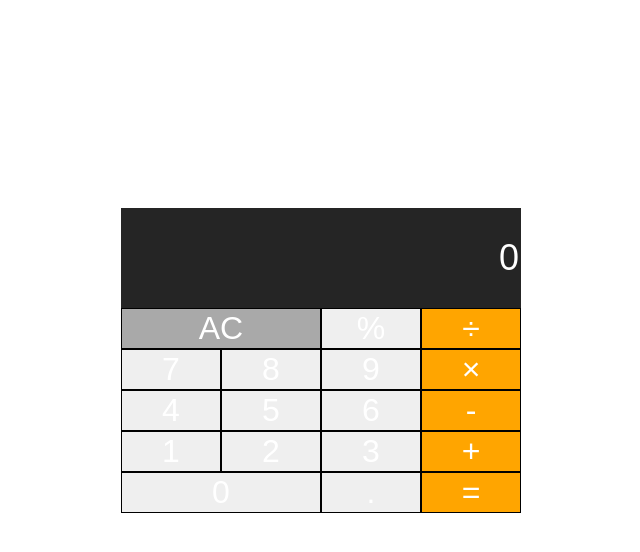
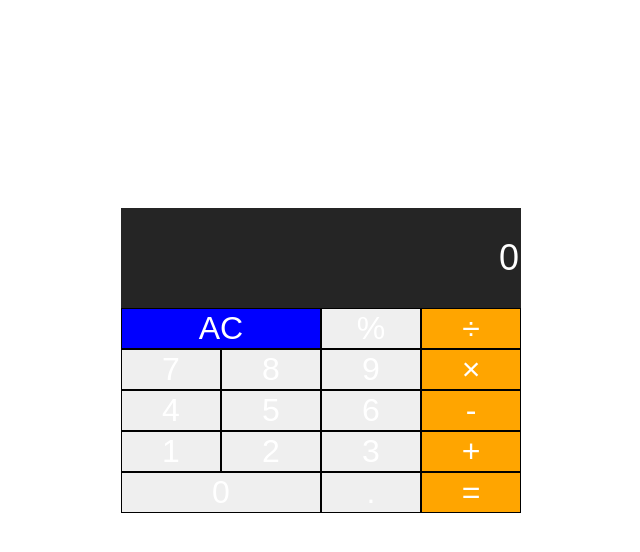
Before and after one commit to tonnyvz/calculator, a plain HTML site: page index.html in a window 1280 px wide. In both pictures the pointer is over the button "AC". Shown: the whole page, without its empty margins (319-959 px from the left). Drawn offline with Linux system fonts and the light colour scheme.

Commit message:
Update stylesheet.css

```diff
--- a/css/stylesheet.css
+++ b/css/stylesheet.css
@@ -27,7 +27,7 @@
 
 button{
   height: 80px
-  background-color: gray;
+  background-color: lightblue;
   border: 1px solid black;
   font-size: 32px;
   color:#fff;
@@ -44,7 +44,7 @@ button{
 }
 
 button:hover{
-  background-color: darkgray;
+  background-color: blue;
 }
 
 .operator:hover, .equal-sign:hover{
```
